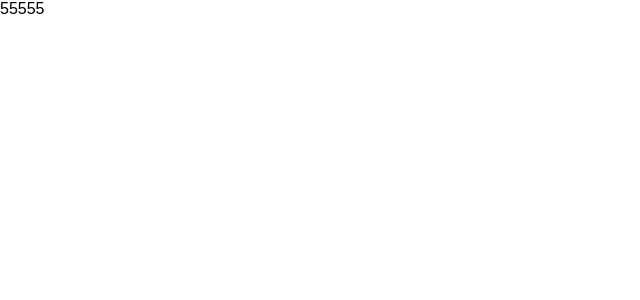
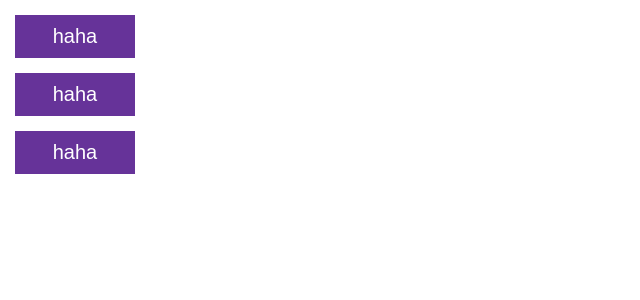
Before and after one commit to lxykad/gitpage, a React app: page / in a window 1280 px wide. Shown: the top 300 px of the page, without its empty margins (0-640 px from the left). Built offline with nearby package versions, Linux system fonts and the light colour scheme.

Commit message:
add title

```diff
--- /dev/null
+++ b/src/css/title.css
@@ -0,0 +1,9 @@
+.title{
+    color: #ffffff;
+    font-size: 20px;
+    background: rebeccapurple;
+    padding: 10px;
+    width: 100px;
+    text-align: center;
+    margin: 15px;
+}
--- /dev/null
+++ b/src/js/head.js
@@ -0,0 +1,18 @@
+import React, {Component} from 'react';
+import Title from './title'
+
+class Head extends Component{
+    render(){
+        return(
+            <div>
+
+                <Title/>
+                <Title/>
+                <Title/>
+
+            </div>
+        )
+    }
+}
+
+export default Head;
--- a/src/js/main.js
+++ b/src/js/main.js
@@ -1,11 +1,12 @@
-import React, { Component } from 'react';
+import React, {Component} from 'react';
 
-class Main extends Component{
-    render(){
-        return(
+import Head from './head'
+
+class Main extends Component {
+    render() {
+        return (
             <div>
-                55555
-
+                <Head/>
 
             </div>
         )
--- /dev/null
+++ b/src/js/title.js
@@ -0,0 +1,32 @@
+import React, {Component} from 'react';
+
+import '../css/title.css'
+
+class Title extends Component {
+
+    constructor() {
+        super();
+
+
+    }
+
+    render() {
+
+        const content = "haha"
+
+        function click() {
+            alert(content)
+        }
+
+        return (
+
+            <div className='title' onClick={click}>
+
+                <text>{content}</text>
+
+            </div>
+        )
+    }
+}
+
+export default Title;
```
Also changed, not shown: 1 other file (tests, documents, lock files or other folders).
